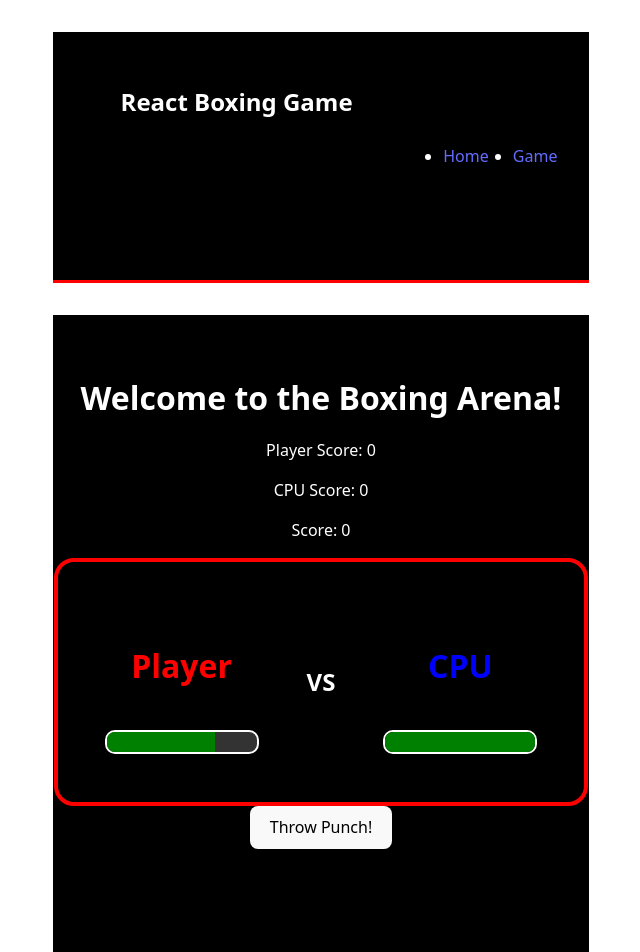
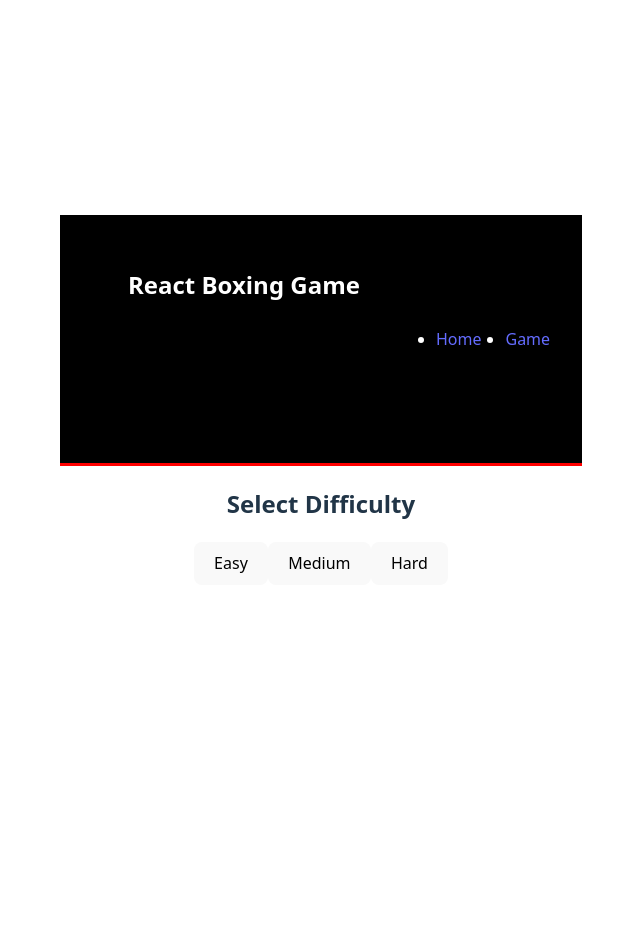
Before and after one commit to Heather813903/react-boxing-game, a React (Vite) app: page /game in a window 1280 px wide. Shown: the top 952 px of the page, without its empty margins (319-959 px from the left). After the commit the page ends 800 px from the top, so only its background shows below. Built offline with nearby package versions, Linux system fonts and the light colour scheme.

Commit message:
feat: add working scoreboard with palyer and cpu scores

```diff
--- a/src/pages/GamePage.css
+++ b/src/pages/GamePage.css
@@ -118,4 +118,26 @@
     text-shadow: 1px 1px black;
 
 }
+
+/*difficulty levels*/
+.difficulty-screen {
+    text-align: center;
+    margin-top: 4rem;
+
 }
+
+.difficulty-button {
+    padding: 0.75rem 1.5rem;
+    border-radius: 10px;
+    border: none;
+    background: black;
+    font-size: 1rem;
+    cursor: pointer;
+}
+
+.difficulty-button:hover {
+    background: darkgray;
+    color: white;
+}
+
+}
--- a/src/pages/GamePage.jsx
+++ b/src/pages/GamePage.jsx
@@ -1,4 +1,4 @@
-import { useState, useEffect } from "react";
+import { useState, useEffect, useCallback } from "react";
 import "./GamePage.css";
 
 function GamePage() {
@@ -6,10 +6,9 @@ function GamePage() {
   const [cpuHealth, setCpuHealth] = useState(100);
   const [gameOver, setGameOver] = useState(false);
   const [winner, setWinner] = useState(null);
-  const [score] = useState(0);
   const [playerScore, setPlayerScore] = useState(0);
   const [cpuScore, setCpuScore] = useState(0);
-
+  const [difficulty, setDifficulty] = useState(null); // New state for difficulty
   const handlePunch = () => {
     if (gameOver) return;
 
@@ -17,13 +16,32 @@ function GamePage() {
     setCpuHealth((prev) => Math.max(prev - playerDamage, 0));
   };
 
+    const getCpuStats = useCallback(() => {
+        switch (difficulty) {
+            case "Easy":
+                return { damage: 10, delay: 1500 };
+            case "Medium":
+                return { damage: 15, delay: 1000 };
+            case "Hard":
+                return { damage: 20, delay: 750 };
+            default:
+                return { damage: 0, delay: 0 };
+        }
+    }, [difficulty]);
+
   useEffect(() => {
-    if (cpuHealth <= 0 && !gameOver) {
-      setGameOver(true);
-      setWinner("Player");
-      setPlayerScore((prev) => prev + 1); // award point to player
+    if (cpuHealth < 100 && cpuHealth > 0 && !gameOver && difficulty) {
+      const { damage, delay } = getCpuStats();
+
+      const timeout = setTimeout(() => {
+        setPlayerHealth((prev) => Math.max(prev - damage, 0));
+      }, delay);
+
+      return () => clearTimeout(timeout);
     }
-  }, [cpuHealth, gameOver]);
+}, [cpuHealth, difficulty, gameOver, getCpuStats]);
+
+
 
   useEffect(() => {
     if (playerHealth <= 0 && !gameOver) {
@@ -32,6 +50,14 @@ function GamePage() {
       setCpuScore((prev) => prev + 1); // award point to CPU
     }
   }, [playerHealth, gameOver]);
+
+  useEffect(() => {
+    if (cpuHealth <= 0 && !gameOver) {
+      setGameOver(true);
+      setWinner("Player");
+      setPlayerScore((prev) => prev + 1); // award point to Player
+    }
+  }, [cpuHealth, gameOver]);
 
   useEffect(() => {
     if (!gameOver) {
@@ -51,6 +77,18 @@ function GamePage() {
     setWinner(null);
   };
 
+    if (!difficulty) {
+        return (
+            <div className="difficulty-screen">
+                <h2>Select Difficulty</h2>
+                <div className="difficulty-buttons">
+                    <button onClick={() => setDifficulty("Easy")}>Easy</button>
+                    <button onClick={() => setDifficulty("Medium")}>Medium</button>
+                    <button onClick={() => setDifficulty("Hard")}>Hard</button>
+                </div>
+            </div>
+        );
+    }
   return (
     <div className="arena">
       <h2 className="arena-title">Welcome to the Boxing Arena!</h2>
@@ -58,7 +96,7 @@ function GamePage() {
         <p>Player Score: {playerScore}</p>
         <p>CPU Score: {cpuScore}</p>
       </div>
-      <p className="scoreboard">Score: {score}</p>
+
       <div className="ring">
         <div className="boxer red-corner">
           <p>Player</p>
```
